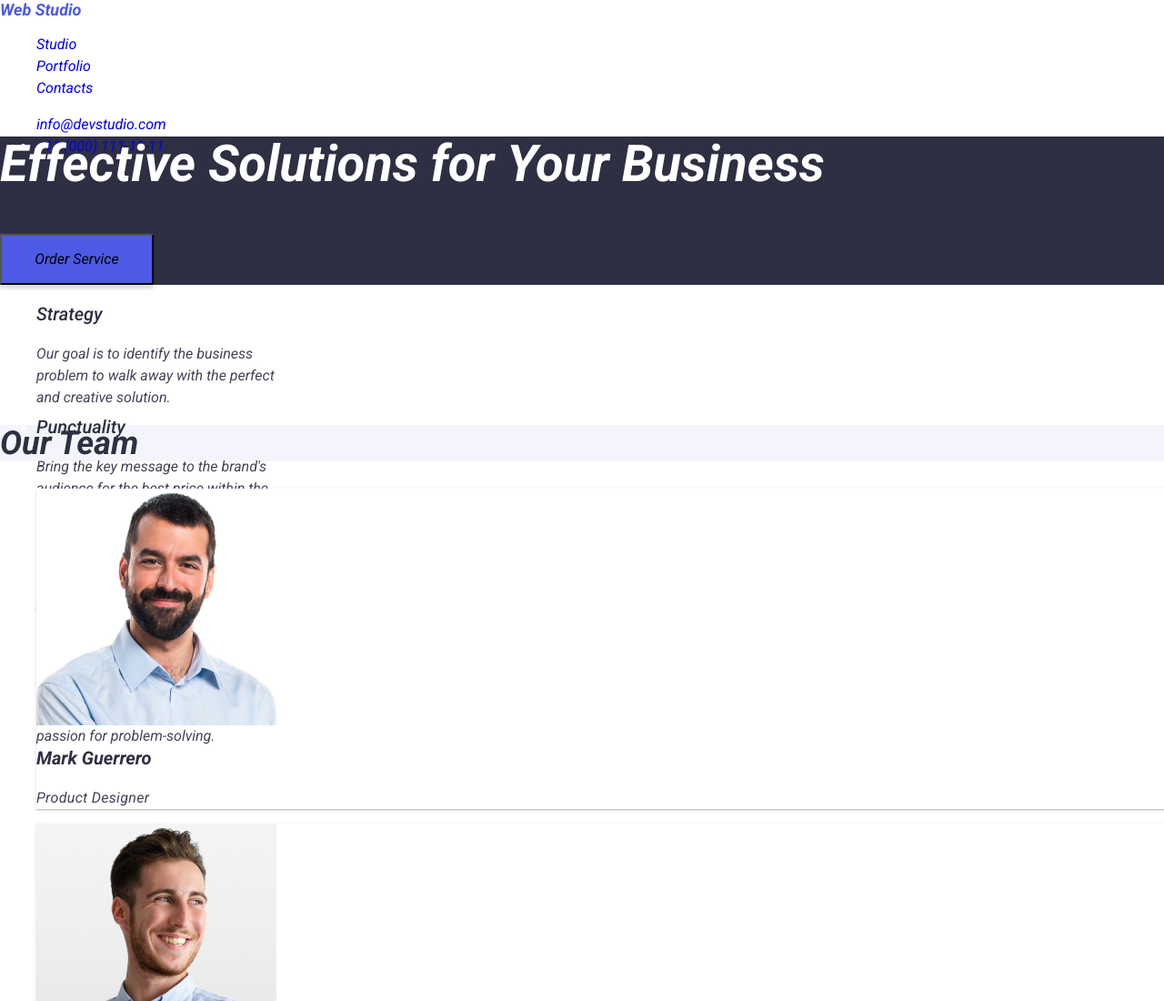
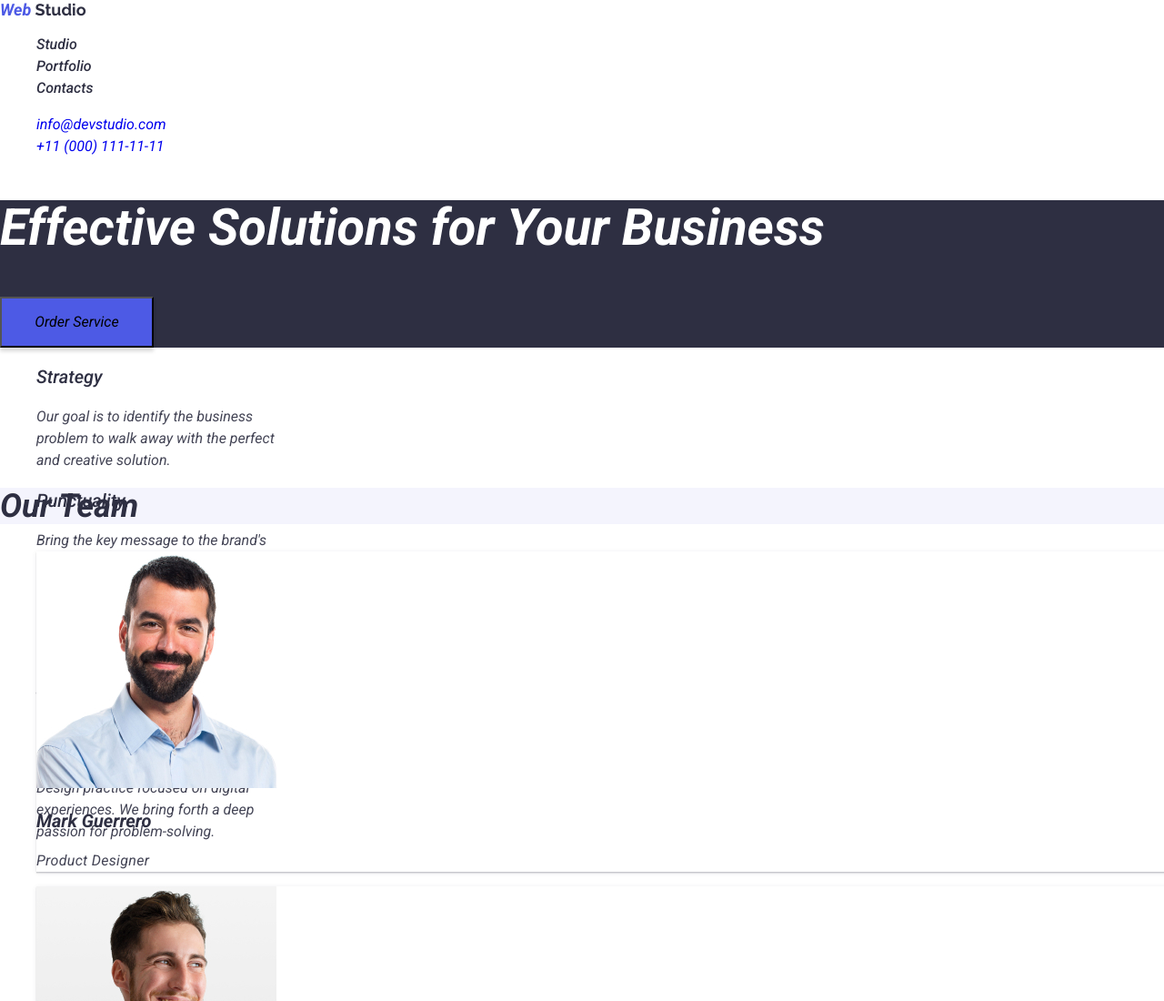
Before and after one commit to Volodymyr788/goit-markup-hw-02, a plain HTML site: page index.html in a window 1280 px wide. Shown: the top 1100 px of the page at 91% size. Drawn offline with nearby package versions, Linux system fonts and the light colour scheme.

Commit message:
добавив зміни

```diff
--- a/css/styles.css
+++ b/css/styles.css
@@ -12,6 +12,13 @@ a {
     line-height: 1.16667;
     font-weight: 700;
     color: #4d5ae5;
+}
+.logo-top{
+    font-family: "Raleway", sans-serif;
+font-weight: 700;
+font-size: 18px;
+line-height: 1.16667;
+color: #2e2f42;
 }
 
 .nav-link {
@@ -32,6 +39,11 @@ a {
  font-weight: 400;
  background-color: #fff;
 }
+.title-address:hover,
+.title-address:focus {
+    color: #404bbf;
+}
+
 
 .main-page-title{
     background-color: #2e2f42;
@@ -58,7 +70,6 @@ a {
 }
 .main-page{
  width: 264px;
- height: 104px;
 }
 .main-page-descr{
 font-weight: 500;
--- a/index.html
+++ b/index.html
@@ -23,18 +23,16 @@
       <nav>
         <a href="./index.html" class="logo">Web<span class="logo-top"> Studio </span></a>
          <ul class="nav-link-header">
-           <li><a class="nav-link"><a href="./index.html">Studio</a></li>
-           <li><a class="nav-link"><a href="./index.html">Portfolio</a></li>
-           <li><a class="nav-link"><a href="./index.html">Contacts</a></li>
+           <li><a class="nav-link" href="./index.html">Studio</a></li>
+           <li><a class="nav-link" href="./index.html">Portfolio</a></li>
+           <li><a class="nav-link" href="./index.html">Contacts</a></li>
          </ul>
       </nav>
       <address class="address">
         <ul class="address-title">
-          <li class="title-address">
-            <a href="mailto:info@devstudio.com">info@devstudio.com</a>
+          <li><a class="title-address" href="mailto:info@devstudio.com">info@devstudio.com</a>
           </li>
-          <li class="title-address">
-            <a href="tel:+110001111111">+11 (000) 111-11-11</a>
+          <li><a class="title-address" href="tel:+110001111111">+11 (000) 111-11-11</a>
           </li>
         </ul>
       </address>
@@ -140,7 +138,9 @@
           <li class="box-portfolio">
             <img
               src="./images/imgBanking App.jpg"
-              alt="BankingApp" width="360" height="300"/>
+              alt="BankingApp"
+              width="360"
+              height="300"/>
             <h3 class="title-sub-portfolio">Banking App</h3>
             <p class="portfolio-text">App</p>
           </li>
@@ -148,7 +148,9 @@
           <li class="box-portfolio">
             <img
               src="./images/imgCashless Payment.jpg"
-              alt="CashlessPayment" width="360" height="300"/>
+              alt="CashlessPayment"
+              width="360"
+              height="300"/>
             <h3 class="title-sub-portfolio">Cashless Payment</h3>
             <p class="portfolio-text">Marketing</p>
           </li>
@@ -156,7 +158,9 @@
           <li class="box-portfolio">
             <img
               src="./images/imgMeditation App.jpg"
-              alt="MeditationApp" width="360" height="300"/>
+              alt="MeditationApp"
+              width="360"
+              height="300"/>
             <h3 class="title-sub-portfolio">Meditation App</h3>
             <p class="portfolio-text">App</p>
           </li>
@@ -164,7 +168,9 @@
           <li class="box-portfolio">
             <img
               src="./images/imgTaxi Service.jpg"
-              alt="TaxiService" width="360" height="300"/>
+              alt="TaxiService"
+              width="360"
+              height="300"/>
             <h3 class="title-sub-portfolio">Taxi Service</h3>
             <p class="portfolio-text">Marketing</p>
           </li>
@@ -172,7 +178,9 @@
           <li class="box-portfolio">
             <img
               src="./images/imgScreen Illustration.jpg"
-              alt="ScreenIllustrations" width="360" height="300"/>
+              alt="ScreenIllustrations"
+              width="360"
+              height="300"/>
             <h3 class="title-sub-portfolio">Screen Illustrations</h3>
             <p class="portfolio-text">Design</p>
           </li>
@@ -180,7 +188,9 @@
           <li class="box-portfolio">
             <img
               src="./images/imgOnline Courses.jpg"
-              alt="OnlineCourses" width="360" height="300"/>
+              alt="OnlineCourses"
+              width="360"
+              height="300"/>
             <h3 class="title-sub-portfolio">Online Courses</h3>
             <p class="portfolio-text">Marketing</p>
           </li>
```
